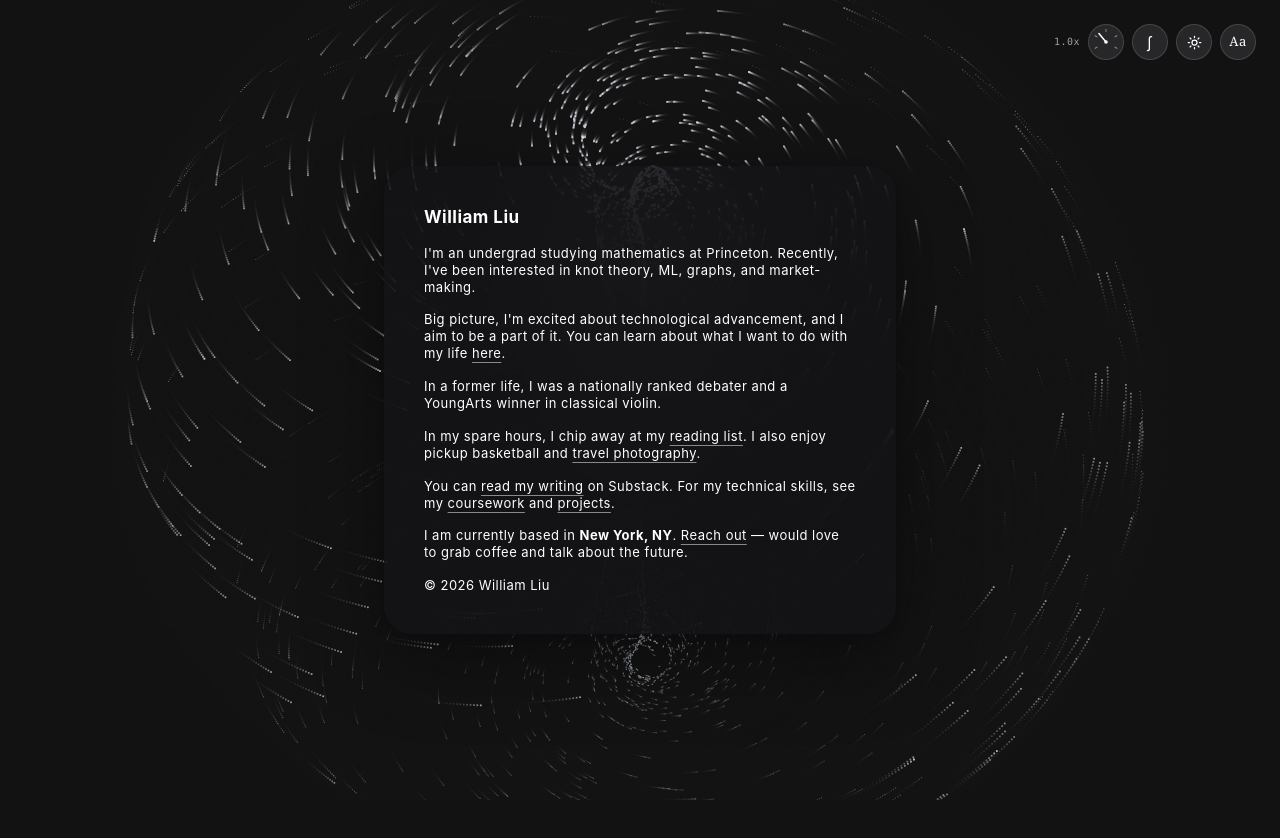
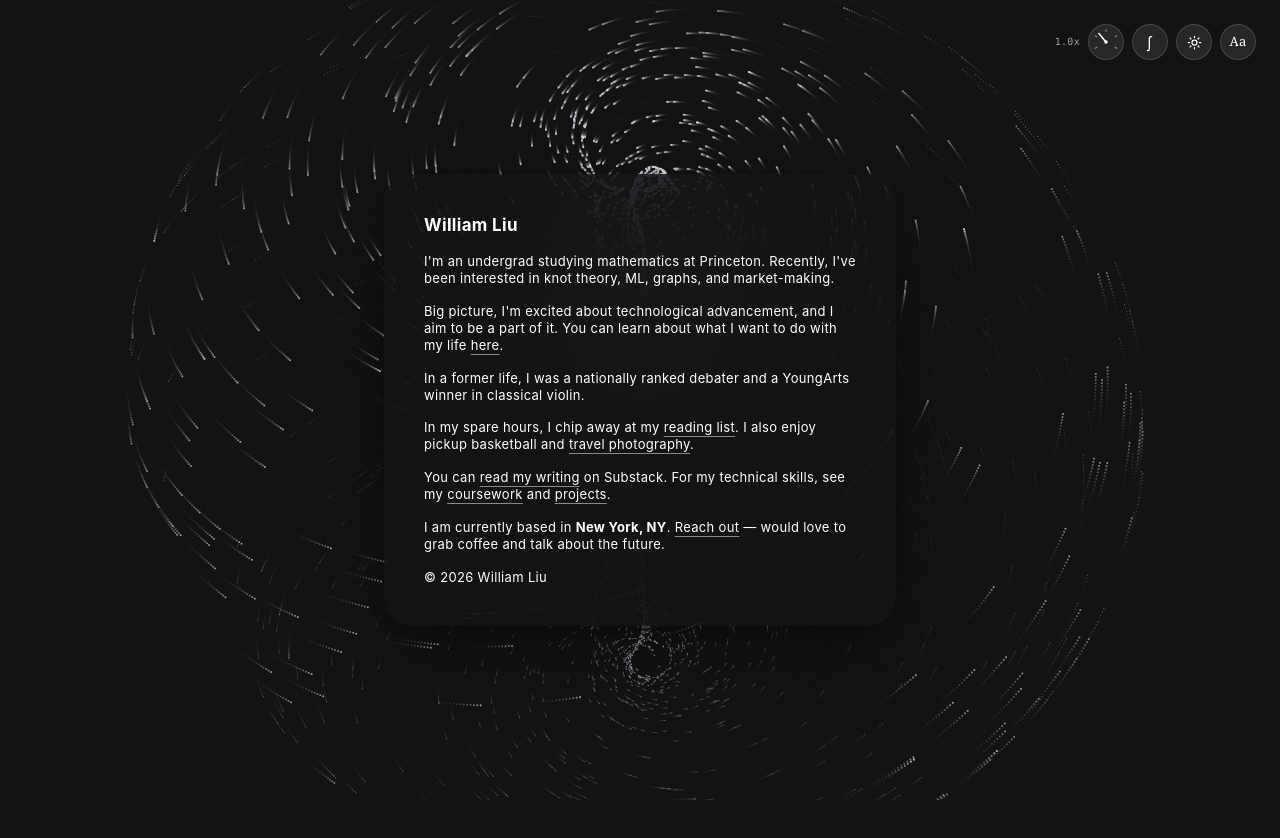
Before and after one commit to thewilliamliu/personal-website, a Next.js app: page / in a window 1280 px wide. Shown: the top 838 px of the page. Built offline with nearby package versions, Linux system fonts and the light colour scheme.

Commit message:
0.02em letter spacing

```diff
--- a/app/global.css
+++ b/app/global.css
@@ -47,7 +47,7 @@ body {
   color: var(--fg);
   font-family: var(--font-body);
   /* tweak typography here */
-  letter-spacing: 0.03em; /* letter spacing */
+  letter-spacing: 0.02em; /* letter spacing */
   line-height: 1.35; /* line spacing (leading-[1.5] in the JSX is 1.625; this only applies where that class is absent) */
 }
 
```
